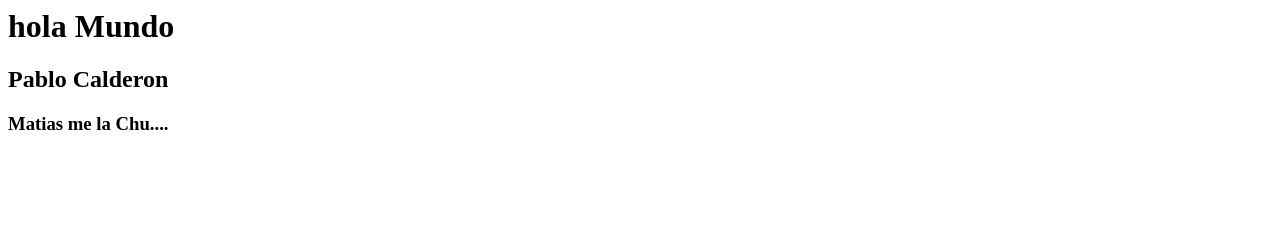
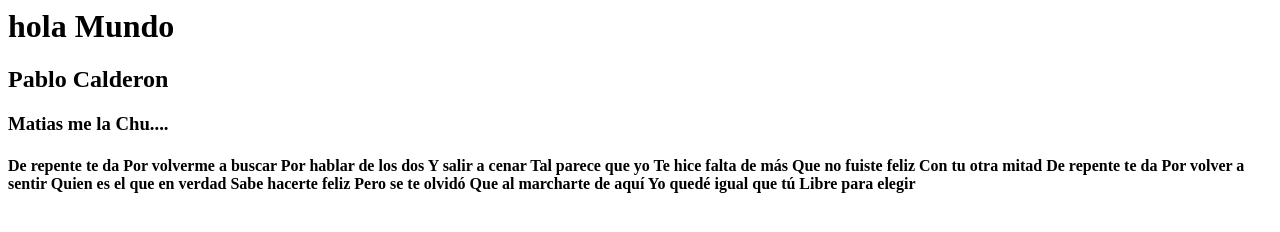
Before and after one commit to pablocalderonxxii/Aprendiendogit, a plain HTML site: page index.html in a window 1280 px wide. Drawn offline with Linux system fonts and the light colour scheme.

Commit message:
matias una loca mas

```diff
--- a/index.html
+++ b/index.html
@@ -3,3 +3,22 @@
 <h2>Pablo Calderon</h2>
 
 <h3> Matias me la Chu....</h3>
+
+<h4>
+	De repente te da
+Por volverme a buscar
+Por hablar de los dos
+Y salir a cenar
+Tal parece que yo
+Te hice falta de más
+Que no fuiste feliz
+Con tu otra mitad
+De repente te da
+Por volver a sentir
+Quien es el que en verdad
+Sabe hacerte feliz
+Pero se te olvidó
+Que al marcharte de aquí
+Yo quedé igual que tú
+Libre para elegir
+</h4>
```
